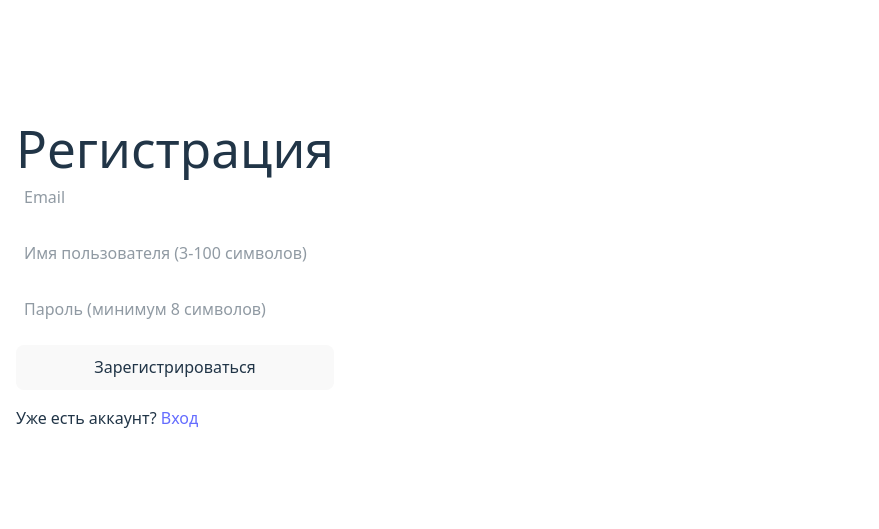
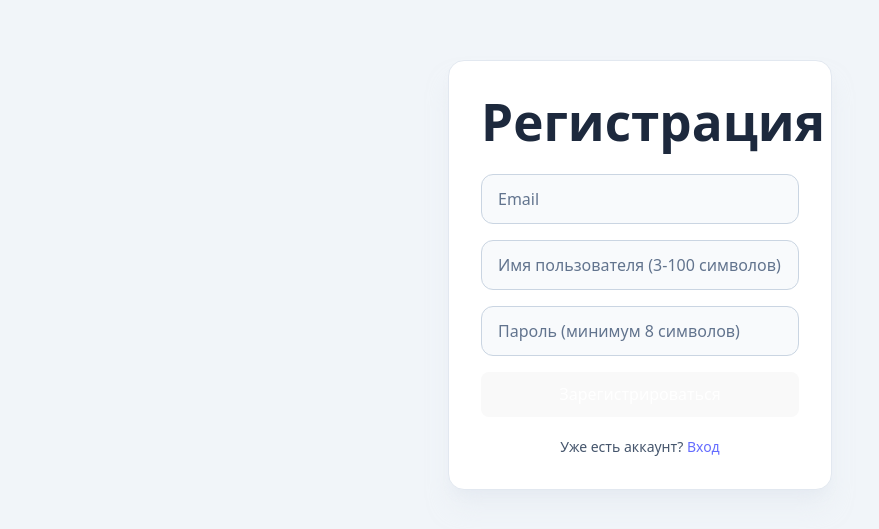
Before and after one commit to BezdomnyiBox/zapchasti, a React app in the folder frontend/: page /register in a window 1280 px wide. Shown: the part 125-654 px from the top of the page, without its empty margins (0-879 px from the left). Built offline with nearby package versions, Linux system fonts and the light colour scheme; the HTML template or start-up script is replaced by a standard one.

Commit message:
Tailwind на странице регистрации и авторизации

```diff
--- a/frontend/src/index.css
+++ b/frontend/src/index.css
@@ -24,12 +24,12 @@ a:hover {
   color: #535bf2;
 }
 
-body {
+html, body, #root {
   margin: 0;
-  display: flex;
-  place-items: center;
+  width: 100%;
   min-width: 320px;
   min-height: 100vh;
+  box-sizing: border-box;
 }
 
 h1 {
--- a/frontend/src/pages/Login.tsx
+++ b/frontend/src/pages/Login.tsx
@@ -22,38 +22,62 @@ export default function Login() {
   };
 
   return (
-    <div style={{ maxWidth: 360, margin: "2rem auto", padding: "1rem" }}>
-      <h1>Вход</h1>
-      <form onSubmit={handleSubmit}>
-        <div style={{ marginBottom: "1rem" }}>
+    <div className="min-h-screen flex items-center justify-center bg-slate-100 dark:bg-slate-900 px-4 py-8">
+      <div className="w-full max-w-sm">
+        <div className="bg-white dark:bg-slate-800 rounded-2xl shadow-xl shadow-slate-200/50 dark:shadow-slate-900/50 border border-slate-200 dark:border-slate-700 p-6 sm:p-8">
+          <h1 className="text-2xl font-semibold text-slate-800 dark:text-slate-100 text-center mb-6">
+            Вход
+          </h1>
+          <form onSubmit={handleSubmit} className="space-y-4">
+            <div>
+              <label htmlFor="login-username" className="sr-only">
+                Логин или email
+              </label>
               <input
+                id="login-username"
                 type="text"
                 placeholder="Логин или email"
                 value={username}
                 onChange={(e) => setUsername(e.target.value)}
                 required
                 autoComplete="username"
-            style={{ width: "100%", padding: "0.5rem" }}
+                className="w-full px-4 py-3 rounded-xl border border-slate-300 dark:border-slate-600 bg-slate-50 dark:bg-slate-700 text-slate-900 dark:text-slate-100 placeholder-slate-500 dark:placeholder-slate-400 focus:outline-none focus:ring-2 focus:ring-slate-400 dark:focus:ring-slate-500 focus:border-transparent transition"
               />
             </div>
-        <div style={{ marginBottom: "1rem" }}>
+            <div>
+              <label htmlFor="login-password" className="sr-only">
+                Пароль
+              </label>
               <input
+                id="login-password"
                 type="password"
                 placeholder="Пароль"
                 value={password}
                 onChange={(e) => setPassword(e.target.value)}
                 required
                 autoComplete="current-password"
-            style={{ width: "100%", padding: "0.5rem" }}
+                className="w-full px-4 py-3 rounded-xl border border-slate-300 dark:border-slate-600 bg-slate-50 dark:bg-slate-700 text-slate-900 dark:text-slate-100 placeholder-slate-500 dark:placeholder-slate-400 focus:outline-none focus:ring-2 focus:ring-slate-400 dark:focus:ring-slate-500 focus:border-transparent transition"
               />
             </div>
-        <button type="submit" disabled={loading} style={{ width: "100%", padding: "0.6rem" }}>
+            <button
+              type="submit"
+              disabled={loading}
+              className="w-full py-3 px-4 rounded-xl font-medium text-white bg-slate-700 hover:bg-slate-600 dark:bg-slate-600 dark:hover:bg-slate-500 focus:outline-none focus:ring-2 focus:ring-slate-500 focus:ring-offset-2 dark:focus:ring-offset-slate-800 disabled:opacity-60 disabled:cursor-not-allowed transition"
+            >
               {loading ? "Вход…" : "Войти"}
             </button>
           </form>
-      <p style={{ marginTop: "1rem" }}>
-        Нет аккаунта? <Link to="/register">Регистрация</Link>
+          <p className="mt-5 text-center text-sm text-slate-600 dark:text-slate-400">
+            Нет аккаунта?{" "}
+            <Link
+              to="/register"
+              className="font-medium text-slate-700 dark:text-slate-300 hover:text-slate-900 dark:hover:text-slate-100 underline underline-offset-2 transition"
+            >
+              Регистрация
+            </Link>
           </p>
+        </div>
+      </div>
     </div>
   );
 }
--- a/frontend/src/pages/Register.tsx
+++ b/frontend/src/pages/Register.tsx
@@ -30,22 +30,34 @@ export default function Register() {
   };
 
   return (
-    <div style={{ maxWidth: 360, margin: "2rem auto", padding: "1rem" }}>
-      <h1>Регистрация</h1>
-      <form onSubmit={handleSubmit}>
-        <div style={{ marginBottom: "1rem" }}>
+    <div className="min-h-screen flex items-center justify-center bg-slate-100 dark:bg-slate-900 px-4 py-8">
+      <div className="w-full max-w-sm">
+        <div className="bg-white dark:bg-slate-800 rounded-2xl shadow-xl shadow-slate-200/50 dark:shadow-slate-900/50 border border-slate-200 dark:border-slate-700 p-6 sm:p-8">
+          <h1 className="text-2xl font-semibold text-slate-800 dark:text-slate-100 text-center mb-6">
+            Регистрация
+          </h1>
+          <form onSubmit={handleSubmit} className="space-y-4">
+            <div>
+              <label htmlFor="register-email" className="sr-only">
+                Email
+              </label>
               <input
+                id="register-email"
                 type="email"
                 placeholder="Email"
                 value={email}
                 onChange={(e) => setEmail(e.target.value)}
                 required
                 autoComplete="email"
-            style={{ width: "100%", padding: "0.5rem" }}
+                className="w-full px-4 py-3 rounded-xl border border-slate-300 dark:border-slate-600 bg-slate-50 dark:bg-slate-700 text-slate-900 dark:text-slate-100 placeholder-slate-500 dark:placeholder-slate-400 focus:outline-none focus:ring-2 focus:ring-slate-400 dark:focus:ring-slate-500 focus:border-transparent transition"
               />
             </div>
-        <div style={{ marginBottom: "1rem" }}>
+            <div>
+              <label htmlFor="register-username" className="sr-only">
+                Имя пользователя
+              </label>
               <input
+                id="register-username"
                 type="text"
                 placeholder={`Имя пользователя (${MIN_USERNAME}-${MAX_USERNAME} символов)`}
                 value={username}
@@ -54,11 +66,15 @@ export default function Register() {
                 minLength={MIN_USERNAME}
                 maxLength={MAX_USERNAME}
                 autoComplete="username"
-            style={{ width: "100%", padding: "0.5rem" }}
+                className="w-full px-4 py-3 rounded-xl border border-slate-300 dark:border-slate-600 bg-slate-50 dark:bg-slate-700 text-slate-900 dark:text-slate-100 placeholder-slate-500 dark:placeholder-slate-400 focus:outline-none focus:ring-2 focus:ring-slate-400 dark:focus:ring-slate-500 focus:border-transparent transition"
               />
             </div>
-        <div style={{ marginBottom: "1rem" }}>
+            <div>
+              <label htmlFor="register-password" className="sr-only">
+                Пароль
+              </label>
               <input
+                id="register-password"
                 type="password"
                 placeholder={`Пароль (минимум ${MIN_PASSWORD} символов)`}
                 value={password}
@@ -66,16 +82,28 @@ export default function Register() {
                 required
                 minLength={MIN_PASSWORD}
                 autoComplete="new-password"
-            style={{ width: "100%", padding: "0.5rem" }}
+                className="w-full px-4 py-3 rounded-xl border border-slate-300 dark:border-slate-600 bg-slate-50 dark:bg-slate-700 text-slate-900 dark:text-slate-100 placeholder-slate-500 dark:placeholder-slate-400 focus:outline-none focus:ring-2 focus:ring-slate-400 dark:focus:ring-slate-500 focus:border-transparent transition"
               />
             </div>
-        <button type="submit" disabled={loading} style={{ width: "100%", padding: "0.6rem" }}>
+            <button
+              type="submit"
+              disabled={loading}
+              className="w-full py-3 px-4 rounded-xl font-medium text-white bg-slate-700 hover:bg-slate-600 dark:bg-slate-600 dark:hover:bg-slate-500 focus:outline-none focus:ring-2 focus:ring-slate-500 focus:ring-offset-2 dark:focus:ring-offset-slate-800 disabled:opacity-60 disabled:cursor-not-allowed transition"
+            >
               {loading ? "Регистрация…" : "Зарегистрироваться"}
             </button>
           </form>
-      <p style={{ marginTop: "1rem" }}>
-        Уже есть аккаунт? <Link to="/login">Вход</Link>
+          <p className="mt-5 text-center text-sm text-slate-600 dark:text-slate-400">
+            Уже есть аккаунт?{" "}
+            <Link
+              to="/login"
+              className="font-medium text-slate-700 dark:text-slate-300 hover:text-slate-900 dark:hover:text-slate-100 underline underline-offset-2 transition"
+            >
+              Вход
+            </Link>
           </p>
+        </div>
+      </div>
     </div>
   );
 }
```
Lines whose indentation alone changed are shown as unchanged.
